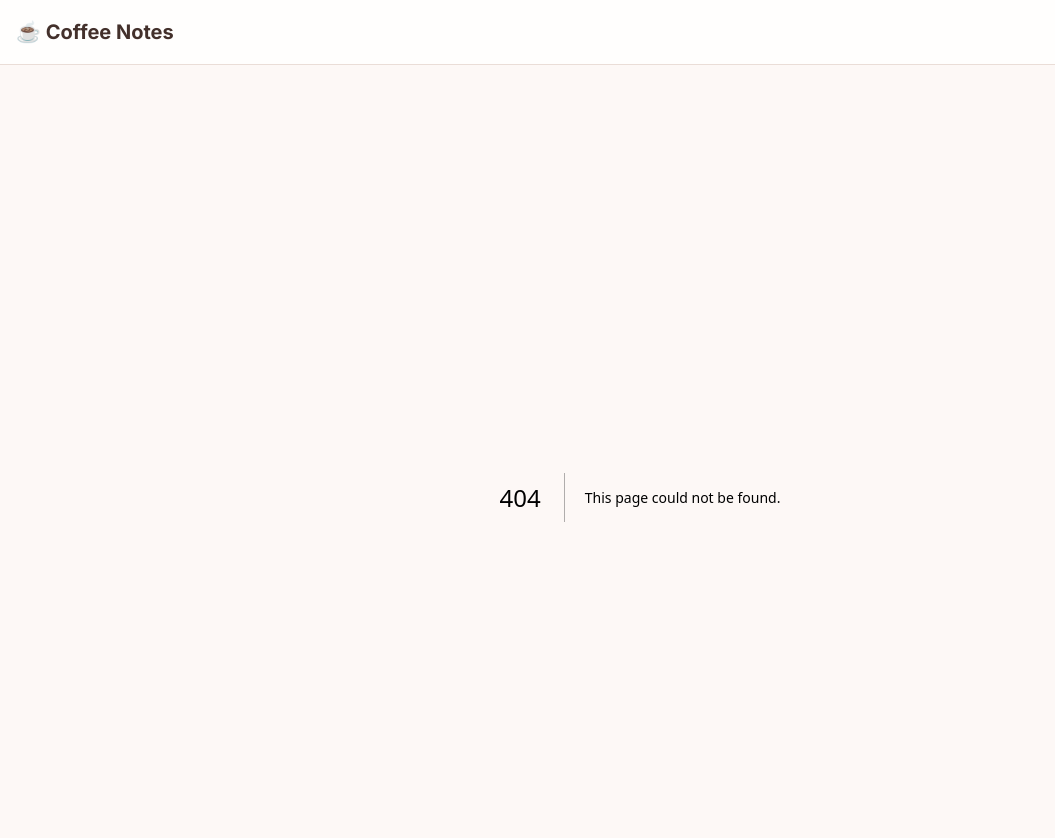
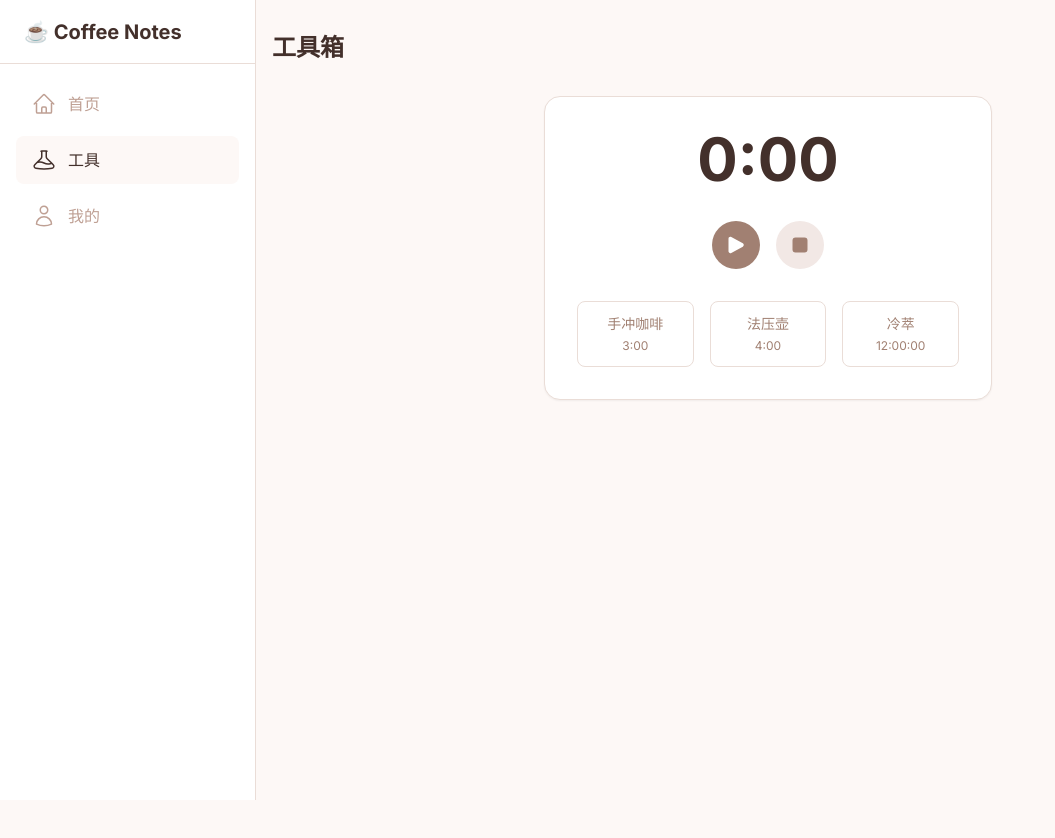
Before and after one commit to jqlong17/CoffeeNotes, a Next.js app: page /tools/timer in a window 1280 px wide. Before the commit this address had no page. Shown: the top 838 px of the page, without its empty margins (0-1055 px from the left). After the commit the page ends 800 px from the top, so only its background shows below. Built offline with nearby package versions, Linux system fonts and the light colour scheme.

Commit message:
chore: 准备部署到 Vercel

```diff
--- a/package.json
+++ b/package.json
@@ -1,9 +1,9 @@
 {
-  "name": "temp-init",
+  "name": "coffee-notes",
   "version": "0.1.0",
   "private": true,
   "scripts": {
-    "dev": "next dev --turbopack",
+    "dev": "next dev",
     "build": "next build",
     "start": "next start",
     "lint": "next lint"
--- a/src/app/layout.tsx
+++ b/src/app/layout.tsx
@@ -2,6 +2,7 @@ import type { Metadata } from "next";
 import { Inter } from "next/font/google";
 import "./globals.css";
 import { cn } from "@/lib/utils";
+import { Nav } from "@/components/layout/nav";
 
 const inter = Inter({ subsets: ["latin"] });
 
@@ -18,14 +19,12 @@ export default function RootLayout({
   return (
     <html lang="zh-CN">
       <body className={cn(inter.className, 'min-h-screen bg-coffee-50')}>
-        <nav className="sticky top-0 z-50 border-b border-coffee-200 bg-white/80 backdrop-blur-sm">
-          <div className="mx-auto flex h-16 max-w-screen-xl items-center justify-between px-4">
-            <div className="flex items-center space-x-4">
-              <h1 className="text-xl font-bold text-coffee-900">☕ Coffee Notes</h1>
-            </div>
-          </div>
-        </nav>
-        <main className="mx-auto max-w-screen-xl px-4 py-8">{children}</main>
+        <Nav />
+        <div className="lg:pl-64">
+          <main className="min-h-[calc(100vh-4rem)] pb-20 lg:pb-8">
+            <div className="mx-auto max-w-screen-xl px-4 py-8">{children}</div>
+          </main>
+        </div>
       </body>
     </html>
   );
--- a/src/app/page.tsx
+++ b/src/app/page.tsx
@@ -22,39 +22,20 @@ const features = [
   },
 ]
 
-export default function Home() {
+export default function HomePage() {
   return (
-    <div className="py-12">
-      <div className="text-center">
-        <h1 className="text-4xl font-bold tracking-tight text-coffee-900 sm:text-6xl">
-          ☕ Coffee Notes
-        </h1>
-        <p className="mt-6 text-lg leading-8 text-coffee-600">
-          一个面向咖啡爱好者的应用，提供咖啡资讯、实用工具和个性化学习体验。
-        </p>
+    <div>
+      <div className="mb-8">
+        <h1 className="text-2xl font-bold text-coffee-900">咖啡资讯</h1>
       </div>
-
-      <div className="mx-auto mt-16 max-w-2xl sm:mt-20 lg:mt-24 lg:max-w-none">
-        <dl className="grid max-w-xl grid-cols-1 gap-x-8 gap-y-16 lg:max-w-none lg:grid-cols-3">
-          {features.map((feature) => (
-            <Link
-              key={feature.name}
-              href={feature.href}
-              className="group relative flex flex-col rounded-2xl border border-coffee-200 bg-white p-6 hover:border-coffee-300 hover:shadow-lg"
-            >
-              <dt className="flex items-center gap-x-3 text-lg font-semibold leading-7 text-coffee-900">
-                <feature.icon
-                  className="h-5 w-5 flex-none text-coffee-600"
-                  aria-hidden="true"
-                />
-                {feature.name}
-              </dt>
-              <dd className="mt-4 flex flex-auto flex-col text-base leading-7 text-coffee-600">
-                <p className="flex-auto">{feature.description}</p>
-              </dd>
-            </Link>
-          ))}
-        </dl>
+      <div className="grid grid-cols-1 gap-6 sm:grid-cols-2 lg:grid-cols-3">
+        {/* 资讯卡片占位 */}
+        {Array.from({ length: 6 }).map((_, i) => (
+          <div
+            key={i}
+            className="aspect-[3/4] animate-pulse rounded-2xl bg-white p-4"
+          />
+        ))}
       </div>
     </div>
   )
--- /dev/null
+++ b/src/app/profile/page.tsx
@@ -0,0 +1,18 @@
+export default function ProfilePage() {
+  return (
+    <div>
+      <div className="mb-8">
+        <h1 className="text-2xl font-bold text-coffee-900">个人中心</h1>
+      </div>
+      <div className="rounded-2xl bg-white p-6">
+        <div className="flex items-center gap-4">
+          <div className="h-16 w-16 rounded-full bg-coffee-100" />
+          <div>
+            <div className="text-lg font-semibold text-coffee-900">未登录</div>
+            <div className="text-sm text-coffee-600">点击登录账号</div>
+          </div>
+        </div>
+      </div>
+    </div>
+  )
+}
--- /dev/null
+++ b/src/app/tools/layout.tsx
@@ -0,0 +1,17 @@
+import { ArrowLeftIcon } from '@heroicons/react/24/outline'
+import Link from 'next/link'
+
+export default function ToolsLayout({
+  children,
+}: {
+  children: React.ReactNode
+}) {
+  return (
+    <div>
+      <div className="mb-8">
+        <h1 className="text-2xl font-bold text-coffee-900">工具箱</h1>
+      </div>
+      {children}
+    </div>
+  )
+}
--- /dev/null
+++ b/src/app/tools/page.tsx
@@ -0,0 +1,49 @@
+import {
+  ClockIcon,
+  BeakerIcon,
+  FireIcon,
+} from '@heroicons/react/24/outline'
+import Link from 'next/link'
+
+const tools = [
+  {
+    name: '计时器',
+    description: '精确计时，支持预设多种冲煮方案。',
+    href: '/tools/timer',
+    icon: ClockIcon,
+  },
+  {
+    name: '手冲记录',
+    description: '记录水温、粉水比、冲煮方法等参数。',
+    href: '/tools/brewing',
+    icon: BeakerIcon,
+  },
+  {
+    name: '烘焙记录',
+    description: '记录烘焙曲线、豆子信息等数据。',
+    href: '/tools/roasting',
+    icon: FireIcon,
+  },
+]
+
+export default function ToolsPage() {
+  return (
+    <div className="grid grid-cols-1 gap-6 sm:grid-cols-2 lg:grid-cols-3">
+      {tools.map((tool) => (
+        <Link
+          key={tool.name}
+          href={tool.href}
+          className="flex flex-col gap-4 rounded-2xl border border-coffee-200 bg-white p-6 hover:border-coffee-300 hover:shadow-lg"
+        >
+          <div className="flex h-12 w-12 items-center justify-center rounded-xl bg-coffee-50">
+            <tool.icon className="h-6 w-6 text-coffee-600" />
+          </div>
+          <div>
+            <h2 className="text-lg font-semibold text-coffee-900">{tool.name}</h2>
+            <p className="mt-2 text-sm text-coffee-600">{tool.description}</p>
+          </div>
+        </Link>
+      ))}
+    </div>
+  )
+}
--- /dev/null
+++ b/src/app/tools/timer/page.tsx
@@ -0,0 +1,109 @@
+'use client'
+
+import { useState, useEffect } from 'react'
+import { PlayIcon, PauseIcon, StopIcon } from '@heroicons/react/24/solid'
+
+const presets = [
+  { name: '手冲咖啡', time: 180 }, // 3分钟
+  { name: '法压壶', time: 240 }, // 4分钟
+  { name: '冷萃', time: 43200 }, // 12小时
+]
+
+export default function TimerPage() {
+  const [time, setTime] = useState(0)
+  const [isRunning, setIsRunning] = useState(false)
+  const [selectedPreset, setSelectedPreset] = useState<number | null>(null)
+
+  useEffect(() => {
+    let interval: NodeJS.Timeout | null = null
+
+    if (isRunning) {
+      interval = setInterval(() => {
+        setTime((prevTime) => prevTime + 1)
+      }, 1000)
+    }
+
+    return () => {
+      if (interval) clearInterval(interval)
+    }
+  }, [isRunning])
+
+  const formatTime = (seconds: number) => {
+    const hours = Math.floor(seconds / 3600)
+    const minutes = Math.floor((seconds % 3600) / 60)
+    const remainingSeconds = seconds % 60
+
+    if (hours > 0) {
+      return `${hours}:${minutes.toString().padStart(2, '0')}:${remainingSeconds
+        .toString()
+        .padStart(2, '0')}`
+    }
+    return `${minutes}:${remainingSeconds.toString().padStart(2, '0')}`
+  }
+
+  const handleStart = () => setIsRunning(true)
+  const handlePause = () => setIsRunning(false)
+  const handleStop = () => {
+    setIsRunning(false)
+    setTime(0)
+    setSelectedPreset(null)
+  }
+
+  const handlePresetClick = (index: number) => {
+    setTime(0)
+    setSelectedPreset(index)
+  }
+
+  return (
+    <div className="mx-auto max-w-md">
+      <div className="rounded-2xl border border-coffee-200 bg-white p-8 shadow-sm">
+        <div className="text-center">
+          <div className="mb-8 text-6xl font-bold text-coffee-900">
+            {formatTime(time)}
+          </div>
+
+          <div className="mb-8 flex justify-center gap-4">
+            {isRunning ? (
+              <button
+                onClick={handlePause}
+                className="flex h-12 w-12 items-center justify-center rounded-full bg-coffee-100 text-coffee-600 hover:bg-coffee-200"
+              >
+                <PauseIcon className="h-6 w-6" />
+              </button>
+            ) : (
+              <button
+                onClick={handleStart}
+                className="flex h-12 w-12 items-center justify-center rounded-full bg-coffee-600 text-white hover:bg-coffee-700"
+              >
+                <PlayIcon className="h-6 w-6" />
+              </button>
+            )}
+            <button
+              onClick={handleStop}
+              className="flex h-12 w-12 items-center justify-center rounded-full bg-coffee-100 text-coffee-600 hover:bg-coffee-200"
+            >
+              <StopIcon className="h-6 w-6" />
+            </button>
+          </div>
+
+          <div className="grid grid-cols-3 gap-4">
+            {presets.map((preset, index) => (
+              <button
+                key={preset.name}
+                onClick={() => handlePresetClick(index)}
+                className={`rounded-lg border p-3 text-sm ${
+                  selectedPreset === index
+                    ? 'border-coffee-600 bg-coffee-50 text-coffee-900'
+                    : 'border-coffee-200 text-coffee-600 hover:border-coffee-300'
+                }`}
+              >
+                <div className="font-medium">{preset.name}</div>
+                <div className="mt-1 text-xs">{formatTime(preset.time)}</div>
+              </button>
+            ))}
+          </div>
+        </div>
+      </div>
+    </div>
+  )
+}
--- /dev/null
+++ b/src/components/layout/nav.tsx
@@ -0,0 +1,69 @@
+'use client'
+
+import { HomeIcon, BeakerIcon, UserIcon } from '@heroicons/react/24/outline'
+import Link from 'next/link'
+import { usePathname } from 'next/navigation'
+import { cn } from '@/lib/utils'
+
+const navigation = [
+  { name: '首页', href: '/', icon: HomeIcon },
+  { name: '工具', href: '/tools', icon: BeakerIcon },
+  { name: '我的', href: '/profile', icon: UserIcon },
+]
+
+export function Nav() {
+  const pathname = usePathname()
+
+  return (
+    <>
+      {/* 移动端底部导航 */}
+      <nav className="fixed bottom-0 left-0 right-0 z-50 border-t border-coffee-200 bg-white lg:hidden">
+        <div className="flex h-16">
+          {navigation.map((item) => {
+            const isActive = pathname === item.href || pathname.startsWith(item.href + '/')
+            return (
+              <Link
+                key={item.name}
+                href={item.href}
+                className={cn(
+                  'flex flex-1 flex-col items-center justify-center gap-1',
+                  isActive ? 'text-coffee-900' : 'text-coffee-500 hover:text-coffee-700'
+                )}
+              >
+                <item.icon className="h-6 w-6" />
+                <span className="text-xs">{item.name}</span>
+              </Link>
+            )
+          })}
+        </div>
+      </nav>
+
+      {/* 桌面端侧边栏 */}
+      <nav className="fixed bottom-0 left-0 top-0 hidden w-64 border-r border-coffee-200 bg-white lg:block">
+        <div className="flex h-16 items-center border-b border-coffee-200 px-6">
+          <h1 className="text-xl font-bold text-coffee-900">☕ Coffee Notes</h1>
+        </div>
+        <div className="p-4">
+          {navigation.map((item) => {
+            const isActive = pathname === item.href || pathname.startsWith(item.href + '/')
+            return (
+              <Link
+                key={item.name}
+                href={item.href}
+                className={cn(
+                  'mb-2 flex items-center gap-3 rounded-lg px-4 py-3',
+                  isActive
+                    ? 'bg-coffee-50 text-coffee-900'
+                    : 'text-coffee-500 hover:bg-coffee-50 hover:text-coffee-700'
+                )}
+              >
+                <item.icon className="h-6 w-6" />
+                <span>{item.name}</span>
+              </Link>
+            )
+          })}
+        </div>
+      </nav>
+    </>
+  )
+}
```
Also changed, not shown: 2 other files (tests, documents, lock files or other folders).
